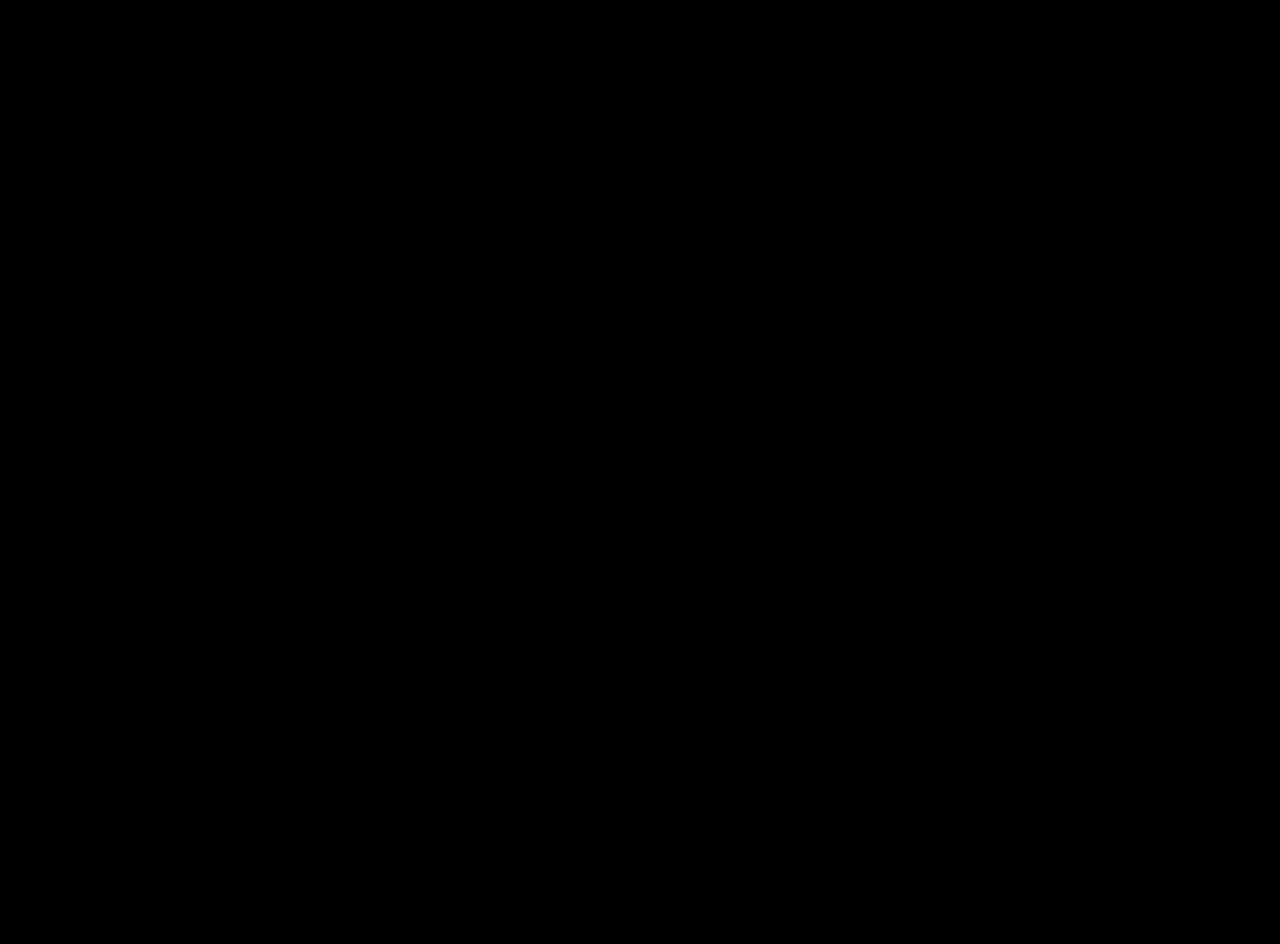
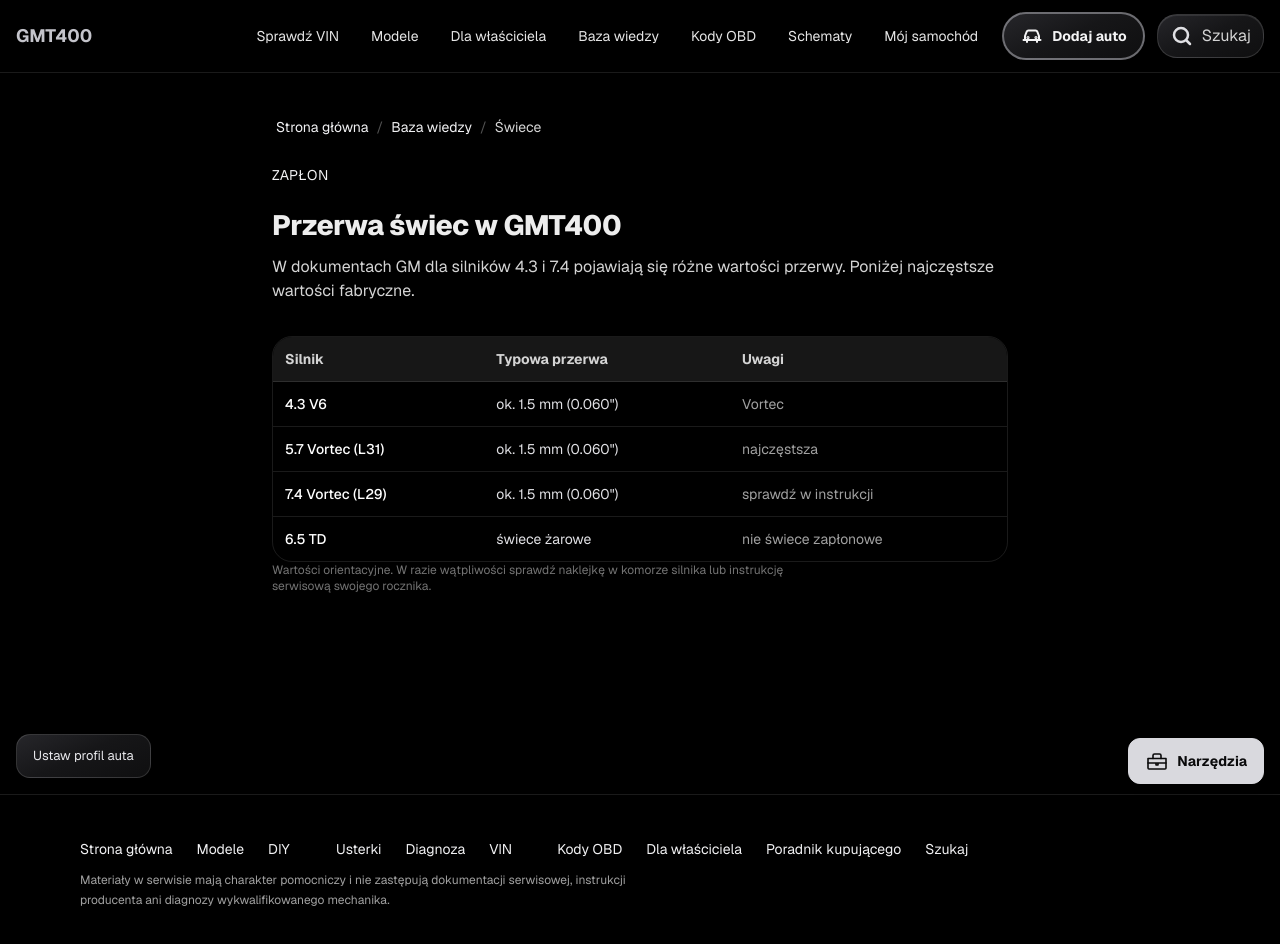
Before and after one commit to tsrc4mm9gg-netizen/gmt400-app, a Next.js app: page /swiece in a window 1280 px wide. Before the commit this address had no page. Shown: the top 944 px of the page. Before the commit the page ends 800 px from the top, so only its background shows below. Built offline with nearby package versions, Linux system fonts and the light colour scheme.

Commit message:
feat: add spark plug gap info page for GMT400 engines

```diff
--- /dev/null
+++ b/src/app/swiece/page.tsx
@@ -0,0 +1,62 @@
+import type { Metadata } from 'next';
+import Breadcrumbs from '../ui/Breadcrumbs';
+
+export const metadata: Metadata = {
+  title: 'Przerwa świec GMT400 — 4.3, 5.7, 7.4',
+  description: 'Typowa przerwa elektrod świec w GMT400. Wartości fabryczne mogą się różnić między silnikami i źródłami.',
+  alternates: { canonical: 'https://www.gmt400.pl/swiece' },
+};
+
+export default function SparkPlugsPage() {
+  return (
+    <div className="mx-auto max-w-3xl px-4 py-8 pb-28 text-white">
+      <Breadcrumbs items={[{ href: '/baza', label: 'Baza wiedzy' }, { label: 'Świece' }]} />
+      <header className="mt-4">
+        <p className="text-sm uppercase tracking-wide text-silver-400">Zapłon</p>
+        <h1 className="mt-1 text-3xl font-bold">Przerwa świec w GMT400</h1>
+        <p className="mt-3 text-neutral-300">
+          W dokumentach GM dla silników 4.3 i 7.4 pojawiają się różne wartości przerwy. Poniżej najczęstsze wartości fabryczne.
+        </p>
+      </header>
+
+      <section className="mt-6">
+        <div className="overflow-x-auto rounded-xl border border-white/10">
+          <table className="w-full text-left text-sm">
+            <thead className="bg-neutral-900 text-neutral-300">
+              <tr>
+                <th className="p-3">Silnik</th>
+                <th className="p-3">Typowa przerwa</th>
+                <th className="p-3">Uwagi</th>
+              </tr>
+            </thead>
+            <tbody>
+              <tr className="border-t border-white/10">
+                <td className="p-3 font-medium">4.3 V6</td>
+                <td className="p-3 text-silver-300">ok. 1.5 mm (0.060")</td>
+                <td className="p-3 text-neutral-400">Vortec</td>
+              </tr>
+              <tr className="border-t border-white/10">
+                <td className="p-3 font-medium">5.7 Vortec (L31)</td>
+                <td className="p-3 text-silver-300">ok. 1.5 mm (0.060")</td>
+                <td className="p-3 text-neutral-400">najczęstsza</td>
+              </tr>
+              <tr className="border-t border-white/10">
+                <td className="p-3 font-medium">7.4 Vortec (L29)</td>
+                <td className="p-3 text-silver-300">ok. 1.5 mm (0.060")</td>
+                <td className="p-3 text-neutral-400">sprawdź w instrukcji</td>
+              </tr>
+              <tr className="border-t border-white/10">
+                <td className="p-3 font-medium">6.5 TD</td>
+                <td className="p-3 text-silver-300">świece żarowe</td>
+                <td className="p-3 text-neutral-400">nie świece zapłonowe</td>
+              </tr>
+            </tbody>
+          </table>
+        </div>
+        <p className="mt-3 text-xs text-neutral-500">
+          Wartości orientacyjne. W razie wątpliwości sprawdź naklejkę w komorze silnika lub instrukcję serwisową swojego rocznika.
+        </p>
+      </section>
+    </div>
+  );
+}
```
